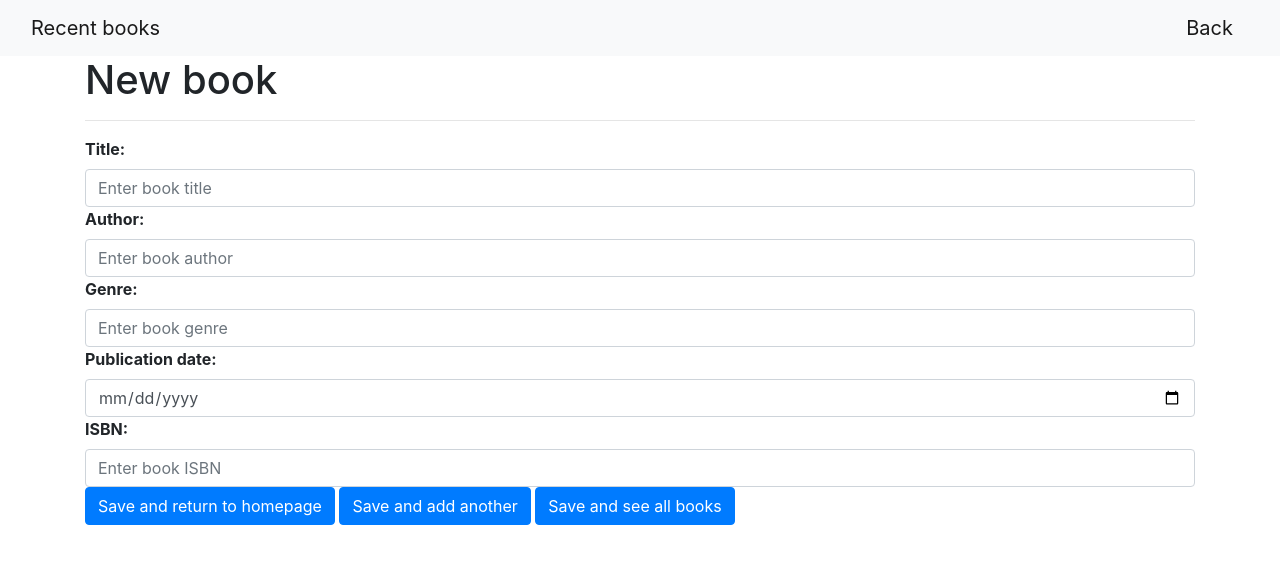
After one commit to ElijahBelov/ElijahSite, a Django app: page /new_book/ in a window 1280 px wide. The commit adds this page. Shown: the top 564 px of the page. Run offline with Django 3.2, Linux system fonts and the light colour scheme; some libraries are stand-ins or nearby versions.

Commit message:
functionality implemented

```diff
--- /dev/null
+++ b/django/BookInventory/BookInventory/templates/new_book.html
@@ -0,0 +1,64 @@
+<!DOCTYPE html>
+<html lang="en">
+<head>
+	{% load static %}
+	<link rel="stylesheet" href="https://maxcdn.bootstrapcdn.com/bootstrap/4.5.2/css/bootstrap.min.css">
+	<meta charset="UTF-8">
+	<title>New Book</title>
+	<link rel="shortcut icon" type="image/ico" href="https://uxwing.com/wp-content/themes/uxwing/download/resize.php?size=32x32&file=study-icon.png&category_slug=education-school" />
+</head>
+<body>
+	<nav class="navbar navbar-light bg-light">
+		<div class="container-fluid">
+			<div class="navbar-header">
+				<a class="navbar-brand" href="{% url 'home' %}">Recent books</a>
+			</div>
+			<div class="nav navbar-nav navbar-right">
+				<a class="navbar-brand" href="{% url 'home' %}">Back</a>
+			</div>
+		</div>
+	</nav>
+	<form action="" method="post">
+		<div class="container">
+			{% csrf_token %}
+			<h1>New book</h1>
+			<hr>
+			<div class="form-group">
+				{% if form_data %}
+				<label for="title"><b>Title: </b></label>
+				<input type="text" class="form-control" placeholder="Enter book title" name="title" value="{{ form_data.title }}" required>
+				<label for="author"><b>Author: </b></label>
+				<input type="text" class="form-control" placeholder="Enter book author" name="author" value="{{ form_data.author }}" required>
+				<label for="genre"><b>Genre: </b></label>
+				<input type="text" class="form-control" placeholder="Enter book genre" name="genre" value="{{ form_data.genre }}">
+				<label for="pub_date"><b>Publication date: </b></label>
+				<input type="date" class="form-control" placeholder="Enter book publication date" name="pub_date" value="{{ form_data.pub_date }}" required>
+				<label for="isbn"><b>ISBN: </b></label>
+				<input type="text" class="form-control" placeholder="Enter book ISBN" name="isbn" value="{{ form_data.isbn }}">
+				{% else %}
+				<label for="title"><b>Title: </b></label>
+				<input type="text" class="form-control" placeholder="Enter book title" name="title" required>
+				<label for="author"><b>Author: </b></label>
+				<input type="text" class="form-control" placeholder="Enter book author" name="author" required>
+				<label for="genre"><b>Genre: </b></label>
+				<input type="text" class="form-control" placeholder="Enter book genre" name="genre">
+				<label for="pub_date"><b>Publication date: </b></label>
+				<input type="date" class="form-control" placeholder="Enter book publication date" name="pub_date" required>
+				<label for="isbn"><b>ISBN: </b></label>
+				<input type="text" class="form-control" placeholder="Enter book ISBN" name="isbn">
+				{% endif %}
+				{% if message %}
+				<div class="alert alert-warning">
+					{{ message }}
+				</div>
+				{% endif %}
+				<div>
+					<button class="btn btn-primary" type="submit" name="submit" value="go_home">Save and return to homepage</button>
+					<button class="btn btn-primary" type="submit" name="submit" value="add_another">Save and add another</button>
+					<button class="btn btn-primary" type="submit" name="submit" value="see_all">Save and see all books</button>
+				</div>
+			</div>
+		</div>
+	</form>
+
+</body>
--- a/django/BookInventory/BookInventory/urls.py
+++ b/django/BookInventory/BookInventory/urls.py
@@ -22,6 +22,9 @@ import Books.views
 urlpatterns = [
     path('admin/', admin.site.urls),
     path("index/", Books.views.index, name="index"),
-    path("", Books.views.home, name="home"),
+    path("", Books.views.home),
     path("home/", Books.views.home, name="home"),
+    path("new_book/", Books.views.new_book, name="new_book"),
+    path("books/", Books.views.all_books, name="all_books"),
+    path("books/download", Books.views.download, name="download_books"),
 ]
--- a/django/BookInventory/Books/models.py
+++ b/django/BookInventory/Books/models.py
@@ -7,7 +7,7 @@ class Book(models.Model):
 	author = models.CharField(max_length=100)
 	genre = models.CharField(max_length=50)
 	pub_date = models.DateField()
-	isbn = models.PositiveIntegerField()
+	isbn = models.CharField(max_length=17)
 
 	def __str__(self):
 		return self.title
--- a/django/BookInventory/Books/views.py
+++ b/django/BookInventory/Books/views.py
@@ -1,15 +1,117 @@
+import re
+import csv
+
 from django.shortcuts import redirect, render
-from django.http import HttpResponse
+from django.http import HttpResponse, HttpResponseRedirect
+from django.core.cache import cache
 
 from .models import Book
 
 # Create your views here.
 
 def index(request):
-    books = Book.objects.all().order_by("entry_id")[:10]
+    books = Book.objects.all().order_by("-pub_date")[:4]
     context = {"book_list":books}
 
     return render(request, "index.html", context)
 
 def home(request):
     return redirect("index")
+
+def new_book(request):
+    if request.method == 'GET':
+        return render(request, 'new_book.html')
+    elif request.method == 'POST':
+        context = {}
+        # Check if user exists
+        title = request.POST['title']
+        author = request.POST['author']
+        genre = request.POST['genre']
+        pub_date = request.POST['pub_date']
+        isbn = request.POST['isbn']
+        context['form_data'] = {"title": title, "author":author, "genre":genre, "pub_date":pub_date, "isbn":isbn}
+
+        def valid_isbn(s):
+            s = s.replace("-", "").replace(" ", "").upper();
+            if len(s) == 9:
+                s = "0" + s
+            match = re.search(r'^(\d{9})(\d|X)$', s)
+            if not match:
+                return False
+
+            digits = match.group(1)
+            check_digit = 10 if match.group(2) == 'X' else int(match.group(2))
+
+            result = sum((i + 1) * int(digit) for i, digit in enumerate(digits))
+            return (result % 11) == check_digit
+
+
+        if isbn and not valid_isbn(isbn):
+            context['message'] = "Invalid ISBN."
+            return render(request, "new_book.html", context)
+
+        book_exist = False
+        try:
+            Book.objects.get(title=title, author=author)
+            book_exist = True
+        except:
+            pass
+        if not book_exist:
+            book = Book.objects.create(title=title, author=author, genre=genre, pub_date=pub_date, isbn=isbn)
+        else:
+            context['message'] = "Book already exists."
+            return render(request, "new_book.html", context)
+        nav = request.POST.get('submit')
+        print(nav)
+        if nav == "go_home":
+            return HttpResponseRedirect("/index")
+        if nav == "see_all":
+            return HttpResponseRedirect("/books")
+    return render(request, "new_book.html")
+
+def all_books(request):
+    filtered_books = cache.get('filtered_books')
+    if not filtered_books:
+        filtered_books = Book.objects.all()
+        cache.set('filtered_books', filtered_books)
+    if request.method == 'GET':
+        books = Book.objects.all()
+        context = {"all_books":books}
+        cache.set('filtered_books', books)
+        return render(request, "all_books.html", context)
+    elif request.method == 'POST':
+        books = Book.objects.all()
+        title_filter = request.POST['title_filter']
+        if title_filter:
+            books = books.filter(title__contains=title_filter)
+        author_filter = request.POST['author_filter']
+        if author_filter:
+            books = books.filter(author__contains=author_filter)
+        genre_filter = request.POST['genre_filter']
+        if genre_filter:
+            books = books.filter(genre__contains=genre_filter)
+        start_date = request.POST['start_date']
+        if start_date:
+            books = books.filter(pub_date__gt=start_date)
+        end_date = request.POST['end_date']
+        if end_date:
+            books = books.filter(pub_date__lt=end_date)
+
+        cache.set('filtered_books', books)
+        context = {"all_books":books}
+        context['filter_data'] = {"title": title_filter, "author":author_filter, "genre":genre_filter, "start_date":start_date, "end_date":end_date,}
+        return render(request, "all_books.html", context)
+
+def download(request):
+    response = HttpResponse(content_type="text/csv")
+    response['Content-Disposition'] = 'attachment; filename="books.csv"'
+
+    writer = csv.writer(response)
+    writer.writerow(["Entry ID", "Title", "Author", "Genre", "Publication Date", "ISBN"])
+    books = cache.get("filtered_books")
+    if not books:
+        books = Book.objects.all()
+    for book in books:
+        writer.writerow([book.entry_id, book.title, book.author, book.genre, book.pub_date, book.isbn])
+
+    return response
```
Also changed, not shown: django/BookInventory/BookInventory/templates/all_books.html (added, +80 -0 lines), django/BookInventory/BookInventory/templates/index.html (+11 -5 lines), notes.txt (+4 -4 lines), django/BookInventory/Books/migrations/0002_auto_20241123_1449.py (added), django/BookInventory/db.sqlite3, 1 other file.
